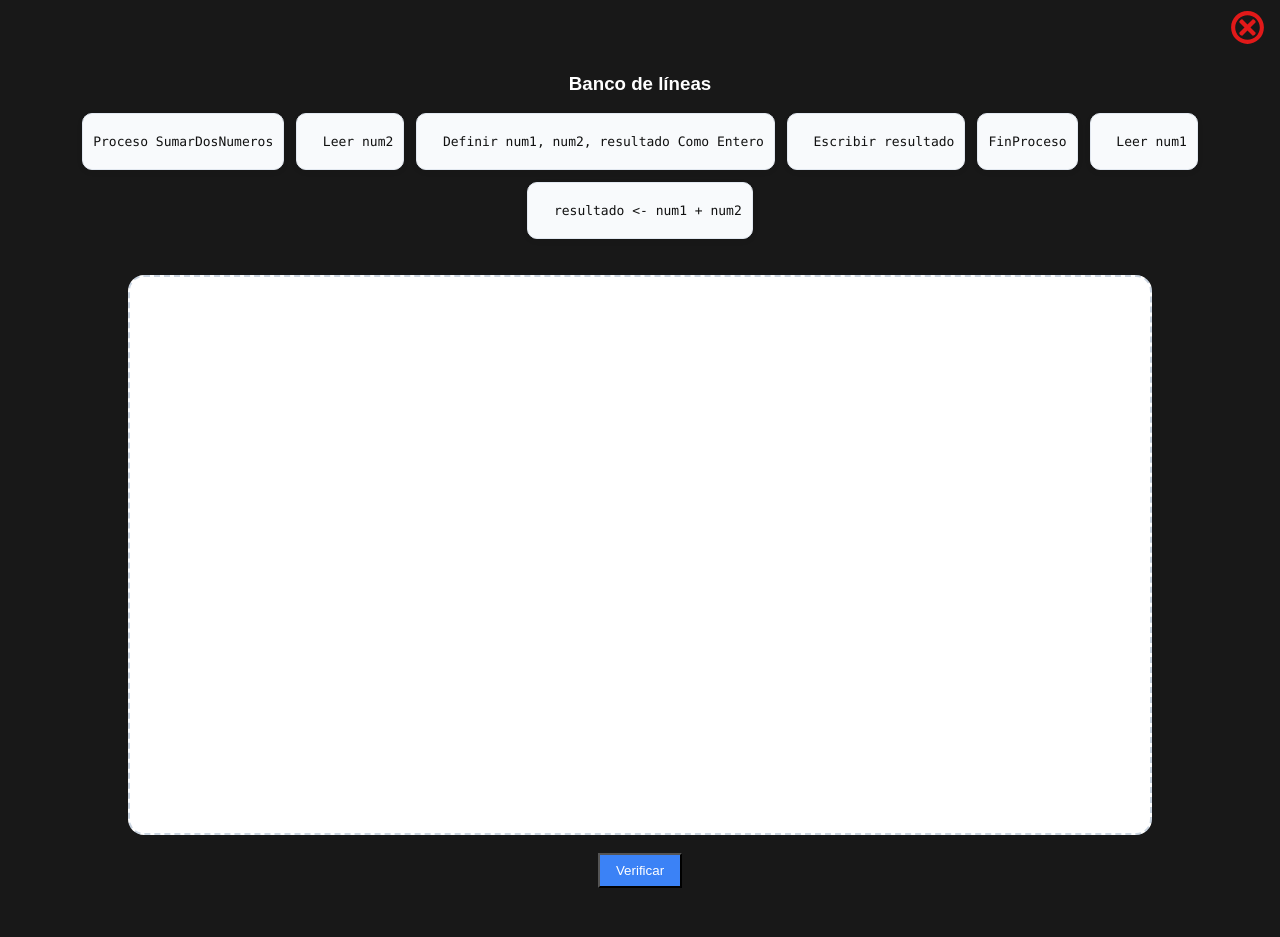
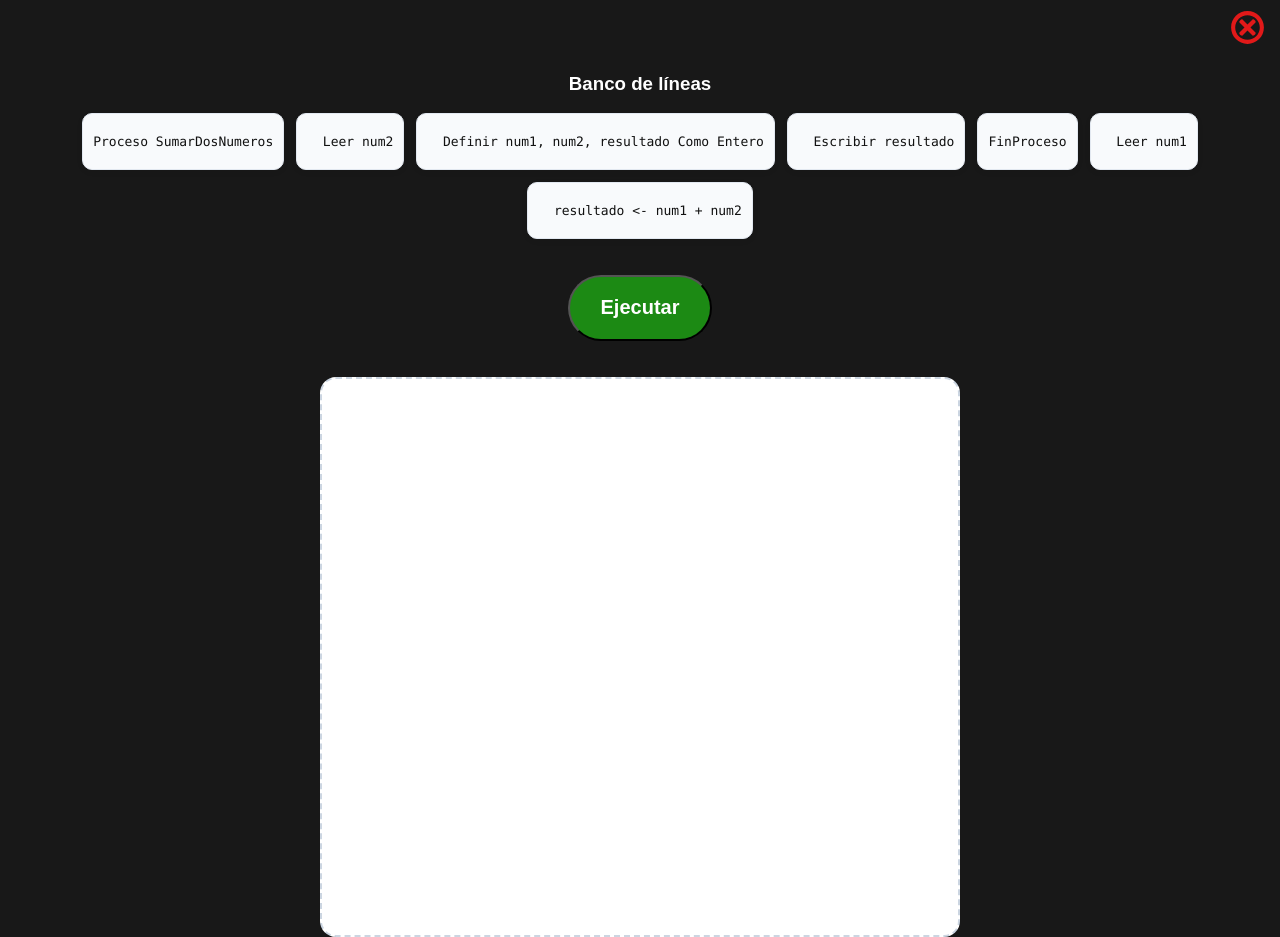
Before and after one commit to AndresBrav/PG-Frontend-TS-, a React (Vite) app: page /ejercicio1-pseudocodigo in a window 1280 px wide. Before the commit the page ends 898 px from the top, so only its background shows below. Built offline with nearby package versions, Linux system fonts and the light colour scheme.

Commit message:
ejercicio 1 boton modificado

```diff
--- a/src/pages/Games/Nivel2/DesignLaptop/EjercicioP1Laptop.tsx
+++ b/src/pages/Games/Nivel2/DesignLaptop/EjercicioP1Laptop.tsx
@@ -143,6 +143,16 @@ const EjercicioP1Laptop = () => {
                     ))}
                 </div>
             </div>
+            <br />
+            <br />
+            <div className="contenedor-diagramaflujo-boton">
+                <button
+                    onClick={printOrder}
+                    className="button-execute-flowchart"
+                >
+                    <h1>Ejecutar</h1>
+                </button>
+            </div>
 
             {/* ================= CONSTRUCCIÓN ================= */}
             <br />
@@ -154,7 +164,7 @@ const EjercicioP1Laptop = () => {
                             ref={drop.innerRef}
                             {...drop.droppableProps}
                             style={{
-                                width: "80vw",
+                                width: "50vw",
                                 height: "70vh",
                                 margin: "0 auto",
                                 padding: "20px",
@@ -205,24 +215,6 @@ const EjercicioP1Laptop = () => {
                     )}
                 </Droppable>
             </DragDropContext>
-
-            <br />
-
-            {/* ================= SALIDA (ABAJO) ================= */}
-            <div style={{ display:"flex", justifyContent:"center"}}>
-
-                <button
-                    onClick={printOrder}
-                    style={{
-                        marginBottom: "10px",
-                        padding: "8px 16px",
-                        backgroundColor: "#3b82f6",
-                        color: "white",
-                    }}
-                >
-                    Verificar
-                </button>
-            </div>
         </div>
     );
 };
```
